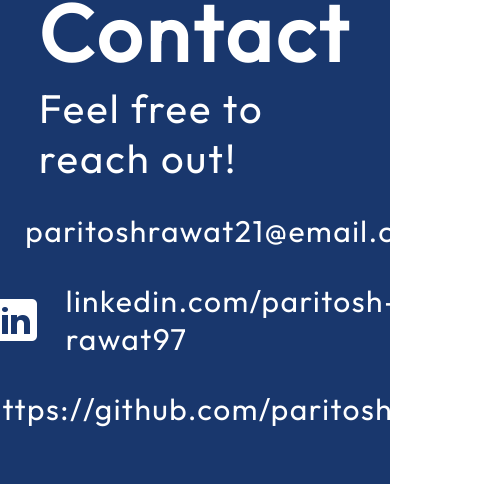
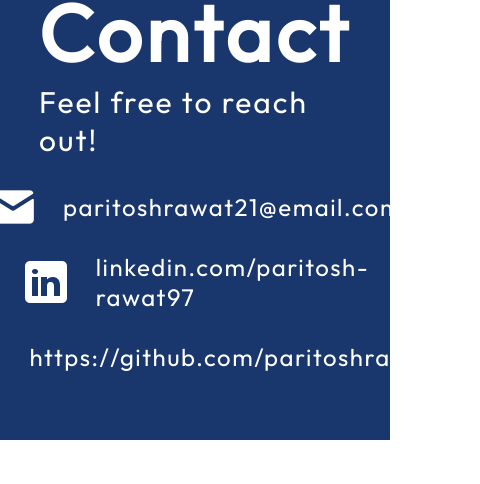
Before and after one commit to paritoshrawat/portfolio-latest, a React (Vite) app: page / in a window 390 px wide. Shown: the part 2493-2977 px from the top of the page, 480 px wide, since content can reach past the window. After the commit the page ends 2933 px from the top, so only its background shows below. Built offline with nearby package versions, Linux system fonts and the light colour scheme.

Commit message:
Update Contact.module.css

```diff
--- a/src/components/Contact/Contact.module.css
+++ b/src/components/Contact/Contact.module.css
@@ -61,4 +61,15 @@
   .links {
     align-items: center;
   }
+  .text p {
+    font-size: 30px;
+  }
+
+  .links {
+    gap: 20px;
+  }
+
+  .link a {
+    font-size: 24px;
+  }
 }
```
